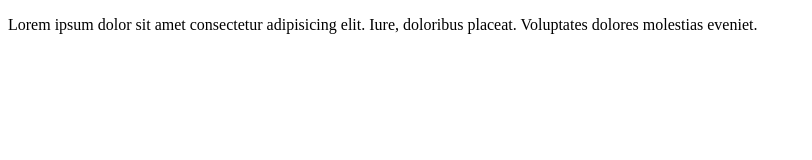
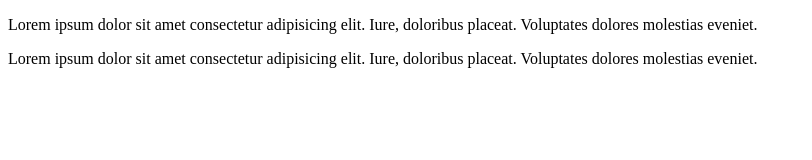
Before and after one commit to Gerson116/ProbandoGit2, a plain HTML site: page index.html in a window 1280 px wide. Shown: the whole page, without its empty margins (0-812 px from the left). Drawn offline with Linux system fonts and the light colour scheme.

Commit message:
se agrego otra fila

```diff
--- a/index.html
+++ b/index.html
@@ -14,6 +14,14 @@
                 </p>
             </div>
         </div>
+        <div class="row">
+            <div class="col">
+                <!-- Esta es nueva -->
+                <p>
+                    Lorem ipsum dolor sit amet consectetur adipisicing elit. Iure, doloribus placeat. Voluptates dolores molestias eveniet.
+                </p>
+            </div>
+        </div>
     </div>
 </body>
 </html>
```
